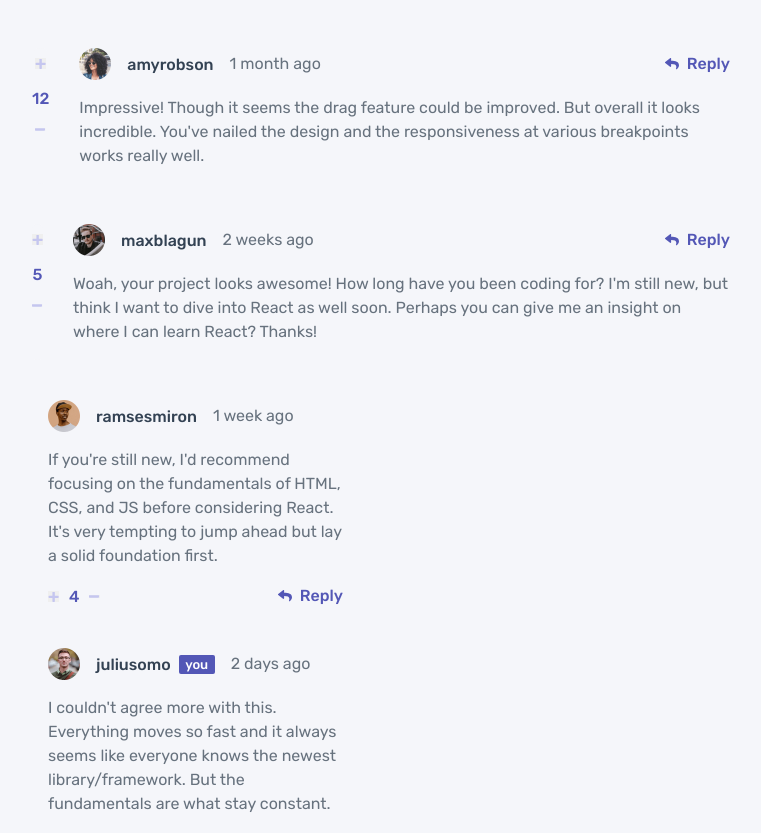
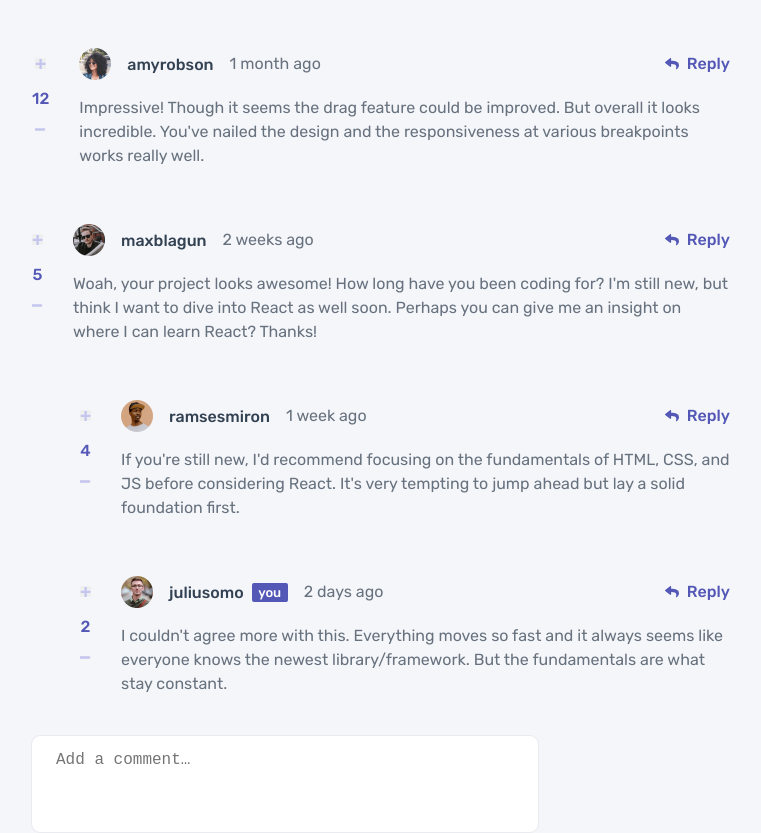
Before and after one commit to AlexanderGrigoryan/Interactive-Comments-Section, a React (Create React App) app: page / in a window 1280 px wide. Shown: the top 833 px of the page, without its empty margins (259-1020 px from the left). Built offline with nearby package versions, Linux system fonts and the light colour scheme.

Commit message:
style: make responsive reply component

```diff
--- a/src/components/Reply.jsx
+++ b/src/components/Reply.jsx
@@ -8,13 +8,32 @@ function Reply(props) {
   return (
     <>
       <Container>
+        <ScoreResp>
+          <ScoreButton>
+            <Plus src={plusIcon} alt="plus" />
+          </ScoreButton>
+          <UserScore>{props.scoreReply}</UserScore>
+          <ScoreButton>
+            <Minus src={minusIcon} alt="minus" />
+          </ScoreButton>
+        </ScoreResp>
+        <ReplyContainer>
           <UserInfo>
-          <Avatar src={process.env.PUBLIC_URL + props.img} alt="User Avatar" />
+            <InfoContainer>
+              <Avatar
+                src={process.env.PUBLIC_URL + props.img}
+                alt="User Avatar"
+              />
               <Username>{props.nameReply}</Username>
               {data.currentUser.username === props.nameReply ? (
                 <CurrentUser>you</CurrentUser>
               ) : null}
               <Date>{props.dateReply}</Date>
+            </InfoContainer>
+            <ReplyBlockResp>
+              <ReplyIcon src={replyArrow} alt="reply arrow" />
+              <ReplyLink>Reply</ReplyLink>
+            </ReplyBlockResp>
           </UserInfo>
           <Comment>{props.commentReply}</Comment>
           <CommonBlock>
@@ -32,6 +51,7 @@ function Reply(props) {
               <ReplyLink>Reply</ReplyLink>
             </ReplyBlock>
           </CommonBlock>
+        </ReplyContainer>
       </Container>
     </>
   );
@@ -40,15 +60,28 @@ function Reply(props) {
 export default Reply;
 
 const Container = styled.div`
-  width: 343px;
+  max-width: 730px;
   padding: 16px 16px 24px 32px;
+
+  @media (min-width: 768px) {
+    display: flex;
+    padding: 16px 16px 24px 64px;
+  }
 `;
+
+const ReplyContainer = styled.div``;
 
 const UserInfo = styled.div`
   display: flex;
   align-items: center;
+  justify-content: space-between;
+  margin-bottom: 16px;
+`;
+
+const InfoContainer = styled.div`
+  display: flex;
+  align-items: center;
   column-gap: 16px;
-  margin-bottom: 16px;
 `;
 
 const Avatar = styled.img`
@@ -102,6 +135,25 @@ const Score = styled.div`
   display: flex;
   align-items: center;
   column-gap: 10px;
+
+  @media (min-width: 768px) {
+    display: none;
+  }
+`;
+
+const ScoreResp = styled.div`
+  display: none;
+
+  @media (min-width: 768px) {
+    display: flex;
+    flex-direction: column;
+    align-items: center;
+    row-gap: 20px;
+    background: #f5f6fa;
+    border-radius: 10px;
+    margin-right: 30px;
+    padding-top: 10px;
+  }
 `;
 
 const ScoreButton = styled.button`
@@ -125,6 +177,21 @@ const ReplyBlock = styled.div`
   justify-content: end;
   align-items: center;
   column-gap: 8px;
+
+  @media (min-width: 768px) {
+    display: none;
+  }
+`;
+
+const ReplyBlockResp = styled.div`
+  display: none;
+
+  @media (min-width: 768px) {
+    display: flex;
+    justify-content: end;
+    align-items: center;
+    column-gap: 8px;
+  }
 `;
 
 const ReplyIcon = styled.img`
```
Lines whose indentation alone changed are shown as unchanged.
